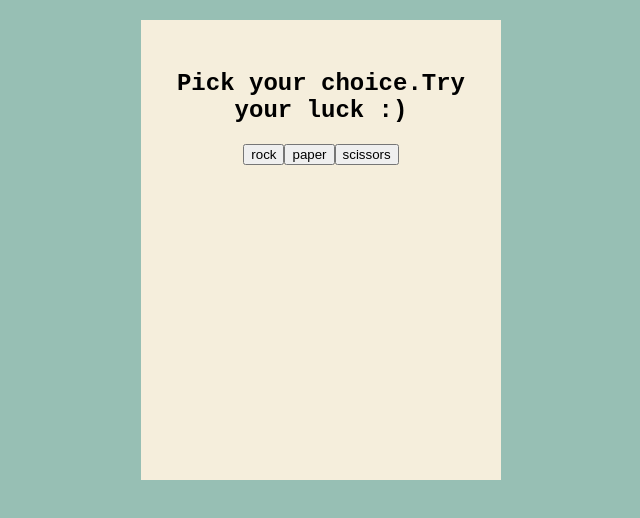
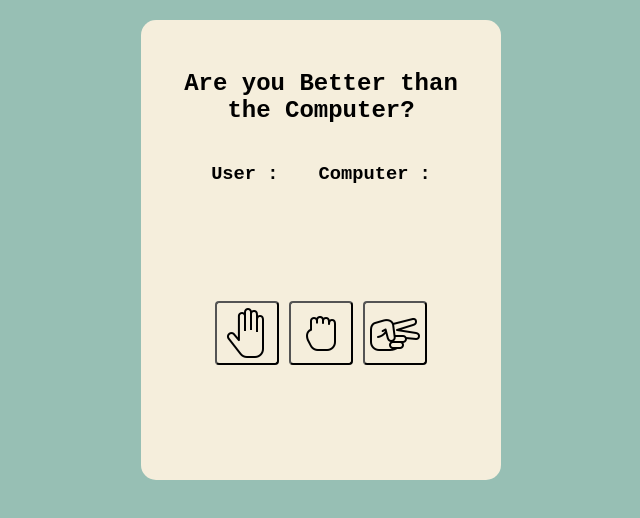
Before and after one commit to zia-ashraf/personalGames, a plain HTML site: page gameBundle/rock-paper-scissors/index.html in a window 1280 px wide. Shown: the whole page, without its empty margins (319-959 px from the left). Drawn offline with Linux system fonts and the light colour scheme.

Commit message:
games changes accomplished

```diff
--- a/gameBundle/rock-paper-scissors/index.html
+++ b/gameBundle/rock-paper-scissors/index.html
@@ -9,10 +9,21 @@
   </head>
   <body>
     <div class="card">
-      <h2>Pick your choice.Try your luck :)</h2>
+      <h2>Are you Better than the Computer? </h2>
+      <div class="display">
+
+        <div class="user">
+          <h3>User :</h3>
+          <div class="user-img"></div>
+        </div>
+        <div class="computer">
+          <h3>Computer :</h3>
+          <div class="computer-img"></div>
+        </div>
+      </div>
       <div id="games"></div>
+      <div id="result"></div>
       <script src="script.js"></script>
-      <div id="result"></div>
     </div>
   </body>
 </html>
--- a/gameBundle/rock-paper-scissors/script.js
+++ b/gameBundle/rock-paper-scissors/script.js
@@ -1,15 +1,23 @@
-const userChoice = document.createElement("h3");
-const computerChoice = document.createElement("h3");
+const userChoice = document.createElement("div");
+const computerChoice = document.createElement("div");
 const verdict = document.createElement("h3");
 const gamesgrid = document.getElementById("games");
 gamesgrid.append(userChoice, computerChoice, verdict);
-const choices = ["rock", "paper", "scissors"];
+const choices = [
+  "url(img/icons8-hand-50.png)",
+  "url(img/icons8-hand-rock-50.png)",
+  "url(img/icons8-hand-scissors-50.png)",
+];
+// document.querySelector(".user-img").style.backgroundImage = choices[0];
+// document.querySelector(".computer-img").style.backgroundImage = choices[0];
 
 const clickHandler = (e) => {
-  userChoice.innerHTML = "User Choice:" + e.target.innerHTML;
+  document.querySelector(".user-img").style.backgroundImage =
+    choices[e.target.id];
   const randomVal = Math.floor(Math.random() * 3);
-  computerChoice.innerHTML = "Computer Choice:" + choices[randomVal];
-  if (e.target.innerHTML === choices[randomVal]) {
+  document.querySelector(".computer-img").style.backgroundImage =
+    choices[randomVal];
+  if (parseInt(e.target.id) === randomVal) {
     document.getElementById("result").innerHTML =
       "Great!!! YOU WON! wanna try again ;)";
   } else {
@@ -19,9 +27,9 @@ const clickHandler = (e) => {
 };
 for (let i = 0; i < choices.length; i++) {
   const btn = document.createElement("button");
-  btn.id = choices[i];
-  btn.innerHTML = choices[i];
+  btn.id = i;
+  btn.style.backgroundImage = choices[i];
   gamesgrid.appendChild(btn);
   console.log(btn.id);
-  document.getElementById(choices[i]).addEventListener("click", clickHandler);
+  document.getElementById(i).addEventListener("click", clickHandler);
 }
--- a/gameBundle/rock-paper-scissors/style.css
+++ b/gameBundle/rock-paper-scissors/style.css
@@ -5,6 +5,7 @@
   margin-top: 20px;
   width: 300px;
   height: 400px;
+  border-radius: 15px;
 }
 #result {
   margin-top: 25px;
@@ -16,3 +17,25 @@ body {
   background-color: #97bfb4;
   text-align: center;
 }
+.display {
+  display: flex;
+  justify-content: space-evenly;
+}
+
+.user-img,
+.computer-img {
+  height: 3.7rem;
+  width: 3.7rem;
+  background-repeat: no-repeat;
+  background-position: center;
+  margin: auto;
+}
+button {
+  width: 4rem;
+  height: 4rem;
+  background-repeat: no-repeat;
+  background-position: center;
+  background-color: inherit;
+  margin: 20px 5px;
+  border-radius: 4px;
+}
```
Also changed, not shown: gameBundle/rock-paper-scissors/img/icons8-hand-50.png (added), gameBundle/rock-paper-scissors/img/icons8-hand-rock-50.png (added), gameBundle/rock-paper-scissors/img/icons8-hand-scissors-50.png (added).
